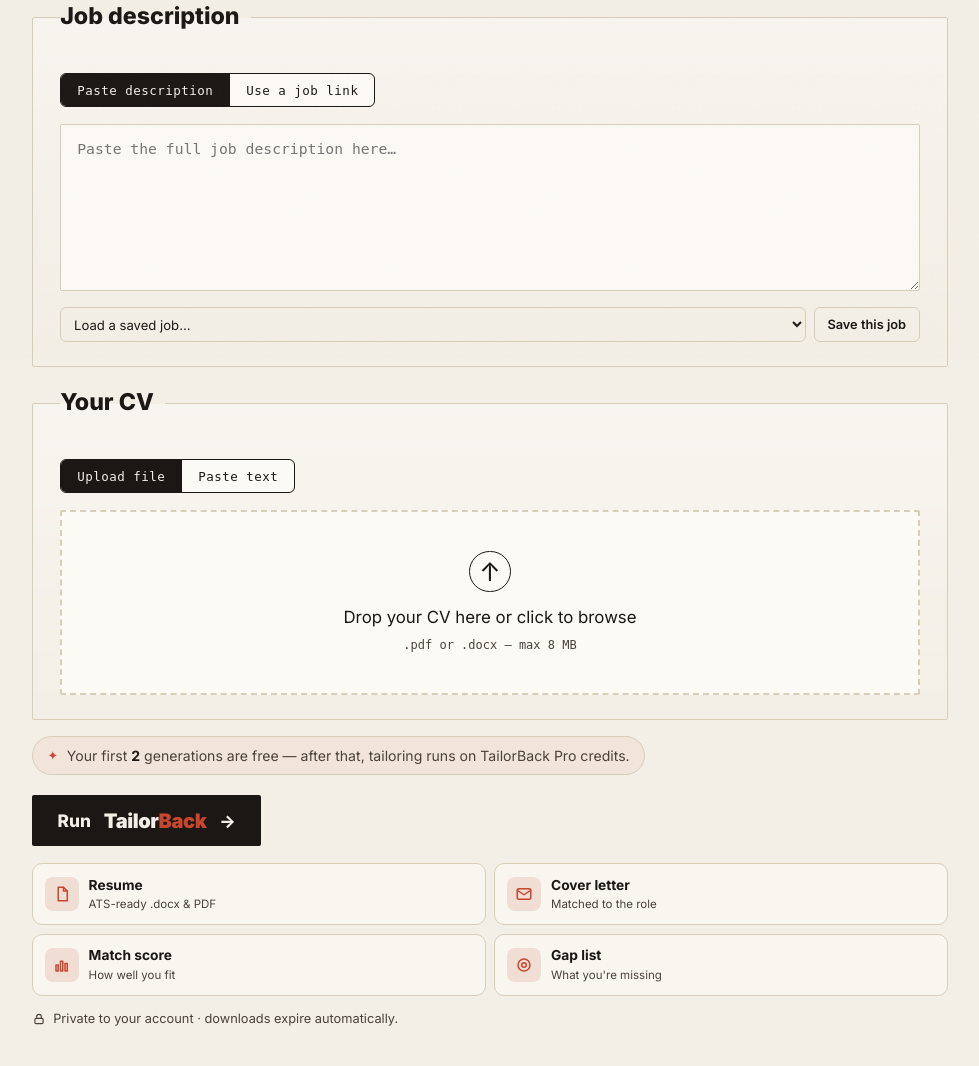
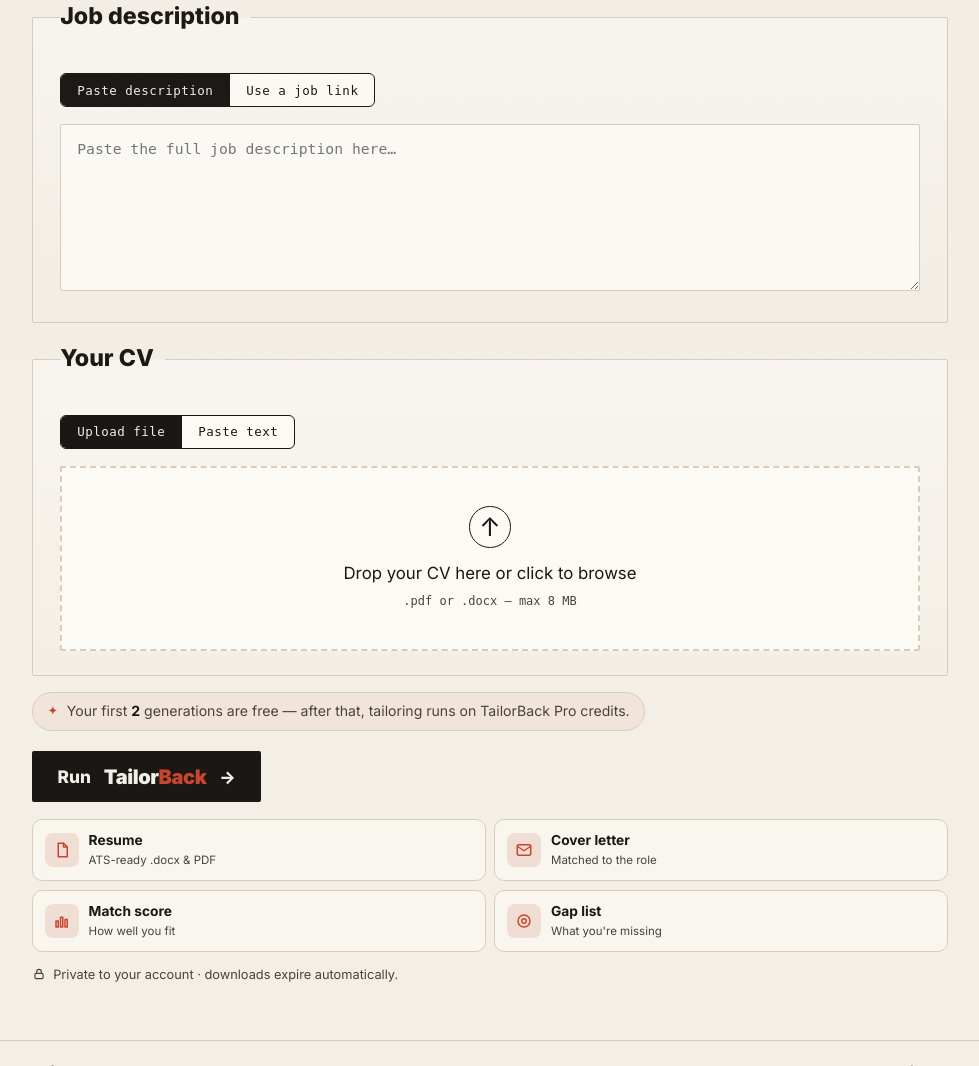
Before and after one commit to pashyamisoul/tailorback, a Flask app: page / in a window 1280 px wide. Shown: the part 441-1507 px from the top of the page, without its empty margins (150-1129 px from the left). Run offline with Flask 3, Linux system fonts and the light colour scheme; the visitor is signed in with stand-in values (Sample User, id 1); tables that the repository leaves empty hold one stand-in row (values such as "Sample post"); data that the repository does not hold is empty; some web fonts are replaced.

Commit message:
Remove load/save library bars from the form
Drop the "Load a saved CV/job" + "Save this CV/job" bars from the Job and CV
paste panels (markup, JS handlers, and CSS). The saved library remains
viewable/deletable in the account modal's Library tab.

Co-Authored-By: Claude Opus 4.8 <noreply@anthropic.com>

```diff
--- a/static/css/style.css
+++ b/static/css/style.css
@@ -2280,18 +2280,6 @@ html[data-theme="terminal"] .result-delete { font-family: "JetBrains Mono", mono
 /* ============================================================================
    PHASE 4 — saved CV/JD library + application tracker
    ==========================================================================*/
-/* form library bar (load / save) */
-.lib-bar { display: flex; gap: .5rem; margin-top: .6rem; flex-wrap: wrap; }
-.lib-pick {
-  flex: 1; min-width: 160px; font: inherit; font-size: .82rem; padding: .4rem .55rem;
-  border: 1px solid var(--line); border-radius: 6px; background: var(--paper); color: var(--ink);
-}
-.lib-save {
-  border: 1px solid var(--line); background: transparent; color: var(--ink); cursor: pointer;
-  font: inherit; font-size: .8rem; font-weight: 600; padding: .4rem .8rem; border-radius: 6px;
-}
-.lib-save:hover { border-color: var(--accent); color: var(--accent); }
-
 /* library section in the account modal */
 .library-section { display: grid; grid-template-columns: 1fr 1fr; gap: 1rem; margin-bottom: 1.4rem; }
 .lib-col h4 { font-size: .82rem; font-weight: 800; margin-bottom: .5rem; }
--- a/static/js/app.js
+++ b/static/js/app.js
@@ -298,7 +298,6 @@ document.getElementById('librarySection')?.addEventListener('click', async (e) =
     const res = await fetch(`/api/saved-${btn.dataset.kind}s/${btn.dataset.id}`, { method: 'DELETE' });
     if (!res.ok) throw new Error();
     renderLibrarySection();
-    refreshLibraryPickers();
     toast('Deleted.');
   } catch { toast('Could not delete.', true); }
 });
@@ -568,62 +567,6 @@ function bindPasswordForm() {
     }
   });
 }
-// ---- saved CV / JD library (form pickers) ----
-function fillPicker(sel, items, placeholder) {
-  if (!sel) return;
-  sel.innerHTML = `<option value="">${placeholder}</option>` +
-    (items || []).map(i => `<option value="${i.id}">${escapeHtml(i.label)}</option>`).join('');
-}
-async function refreshLibraryPickers() {
-  const cvSel = document.querySelector('.lib-bar[data-kind="cv"] .lib-pick');
-  const jdSel = document.querySelector('.lib-bar[data-kind="jd"] .lib-pick');
-  if (!cvSel && !jdSel) return;
-  try {
-    const [cvs, jds] = await Promise.all([
-      fetch('/api/saved-cvs').then(r => r.ok ? r.json() : { items: [] }),
-      fetch('/api/saved-jds').then(r => r.ok ? r.json() : { items: [] }),
-    ]);
-    fillPicker(cvSel, cvs.items, 'Load a saved CV…');
-    fillPicker(jdSel, jds.items, 'Load a saved job…');
-  } catch { /* not signed in / offline — ignore */ }
-}
-document.querySelectorAll('.lib-bar').forEach(bar => {
-  const kind = bar.dataset.kind; // 'cv' | 'jd'
-  const sel = bar.querySelector('.lib-pick');
-  const saveBtn = bar.querySelector('.lib-save');
-  const textarea = document.querySelector(kind === 'cv' ? '[name=cv_text]' : '[name=jd_text]');
-  sel?.addEventListener('change', async () => {
-    const id = sel.value;
-    if (!id) return;
-    try {
-      const res = await fetch(`/api/saved-${kind}s/${id}`);
-      const data = await res.json();
-      if (!res.ok) throw new Error(data.message || 'Could not load.');
-      textarea.value = kind === 'cv' ? data.cv_text : data.jd_text;
-      updateReadiness();
-      toast('Loaded from your library.');
-    } catch (e) { toast(e.message || 'Could not load.', true); }
-    sel.value = '';
-  });
-  saveBtn?.addEventListener('click', async () => {
-    const text = (textarea.value || '').trim();
-    if (!text) return toast(kind === 'cv' ? 'Paste your CV first.' : 'Paste the job description first.', true);
-    const label = prompt(kind === 'cv' ? 'Name this CV:' : 'Name this job:', kind === 'cv' ? 'My CV' : 'Job');
-    if (label === null) return;
-    try {
-      const body = kind === 'cv' ? { cv_text: text, label } : { jd_text: text, label };
-      const res = await fetch(`/api/saved-${kind}s`, {
-        method: 'POST', headers: { 'Content-Type': 'application/json' }, body: JSON.stringify(body),
-      });
-      const data = await res.json();
-      if (!res.ok) throw new Error(data.message || 'Could not save.');
-      toast('Saved to your library.');
-      refreshLibraryPickers();
-    } catch (e) { toast(e.message || 'Could not save.', true); }
-  });
-});
-refreshLibraryPickers();
-
 // ---- mode toggles ----
 document.querySelectorAll('.toggle').forEach(toggle => {
   const group = toggle.dataset.group;            // "jd" | "cv"
--- a/templates/index.html
+++ b/templates/index.html
@@ -114,12 +114,6 @@
         <div class="mode jd-paste">
           <textarea name="jd_text" rows="8"
             placeholder="Paste the full job description here…"></textarea>
-          {% if user_email %}
-          <div class="lib-bar" data-kind="jd">
-            <select class="lib-pick" aria-label="Load a saved job"><option value="">Load a saved job…</option></select>
-            <button type="button" class="lib-save">Save this job</button>
-          </div>
-          {% endif %}
         </div>
 
         <div class="mode jd-link hidden">
@@ -157,12 +151,6 @@
         <div class="mode cv-paste hidden">
           <textarea name="cv_text" rows="8"
             placeholder="Paste your full CV / resume text here…"></textarea>
-          {% if user_email %}
-          <div class="lib-bar" data-kind="cv">
-            <select class="lib-pick" aria-label="Load a saved CV"><option value="">Load a saved CV…</option></select>
-            <button type="button" class="lib-save">Save this CV</button>
-          </div>
-          {% endif %}
         </div>
       </fieldset>
 
```
